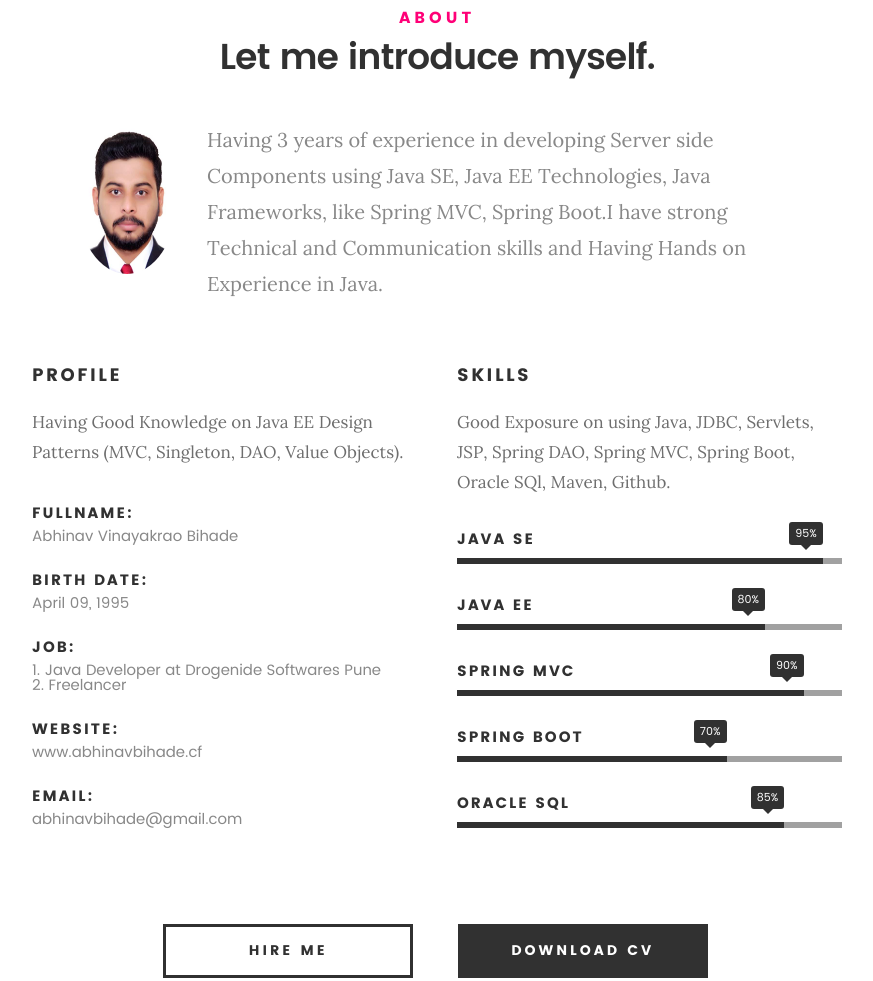
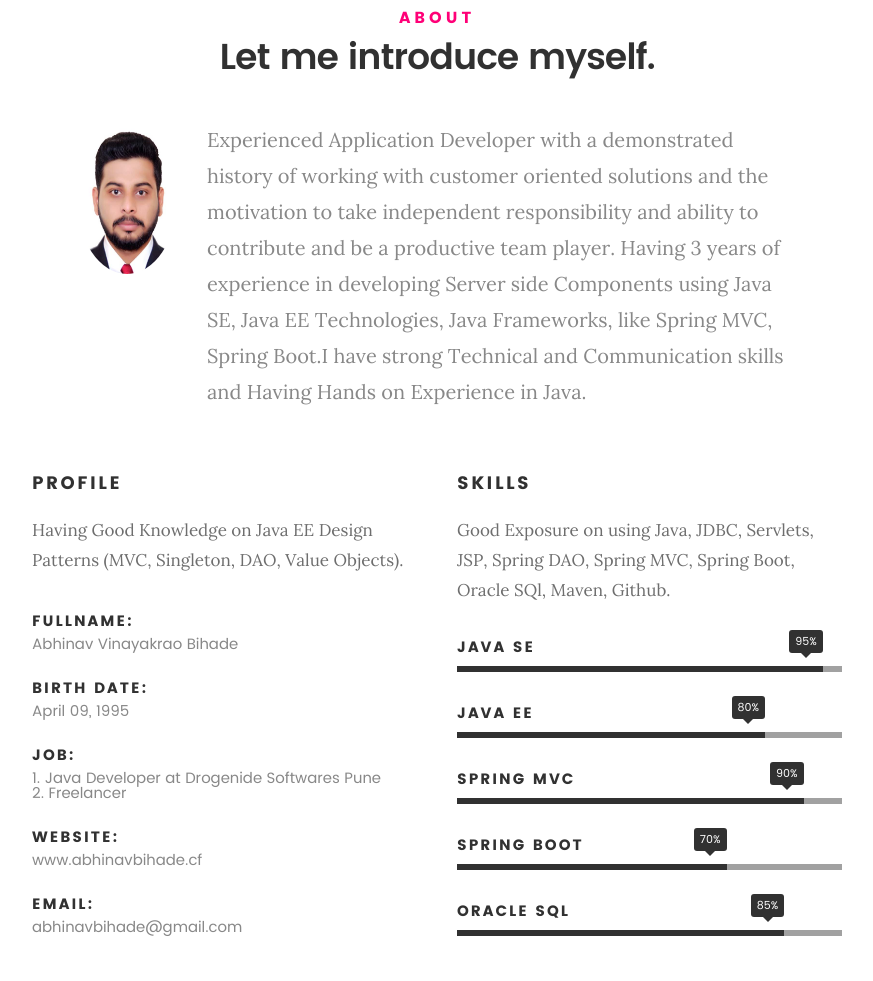
Before and after one commit to abhinavbihade/abhinavbihade.github.io, a plain HTML site: page index.html in a window 1280 px wide. Shown: the part 917-1898 px from the top of the page, without its empty margins (203-1076 px from the left). Drawn offline with Linux system fonts and the light colour scheme; files whose address does not match are found by name.

Commit message:
Update index.html

```diff
--- a/index.html
+++ b/index.html
@@ -115,7 +115,8 @@
 
    				<img src="images/profile-pic.jpg" alt="Profile Picture">
 
-   				<p class="lead">Having 3 years of experience in developing Server side Components using Java SE, Java EE Technologies, Java Frameworks, like Spring MVC, Spring Boot.I have strong Technical and Communication skills and Having Hands on Experience in Java.</p>
+   				<p class="lead">Experienced Application Developer with a demonstrated history of working with customer oriented solutions and the motivation to take independent responsibility and ability to contribute and be a productive team player.
+					Having 3 years of experience in developing Server side Components using Java SE, Java EE Technologies, Java Frameworks, like Spring MVC, Spring Boot.I have strong Technical and Communication skills and Having Hands on Experience in Java.</p>
    			</div>
 
    		</div>
```
